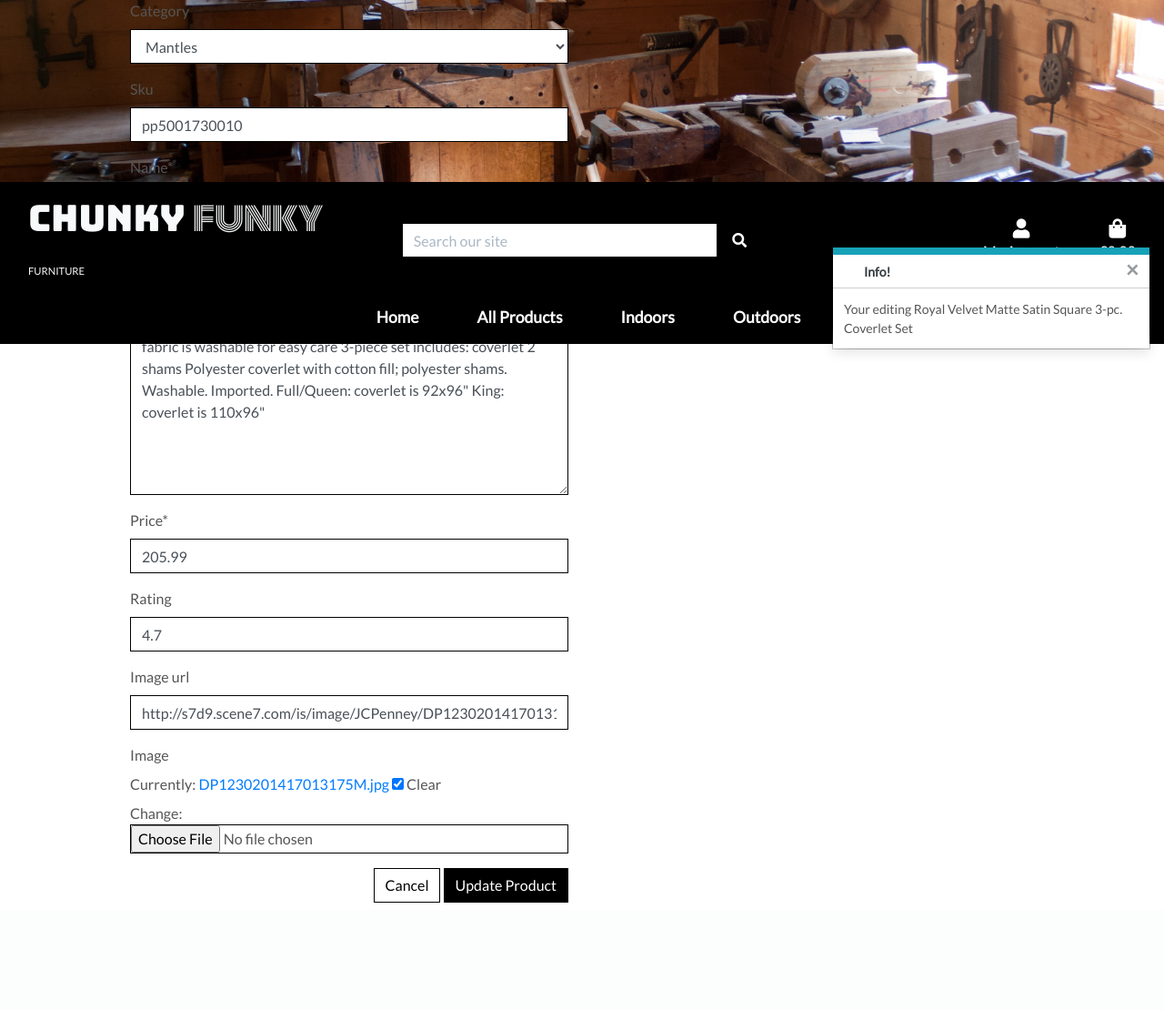
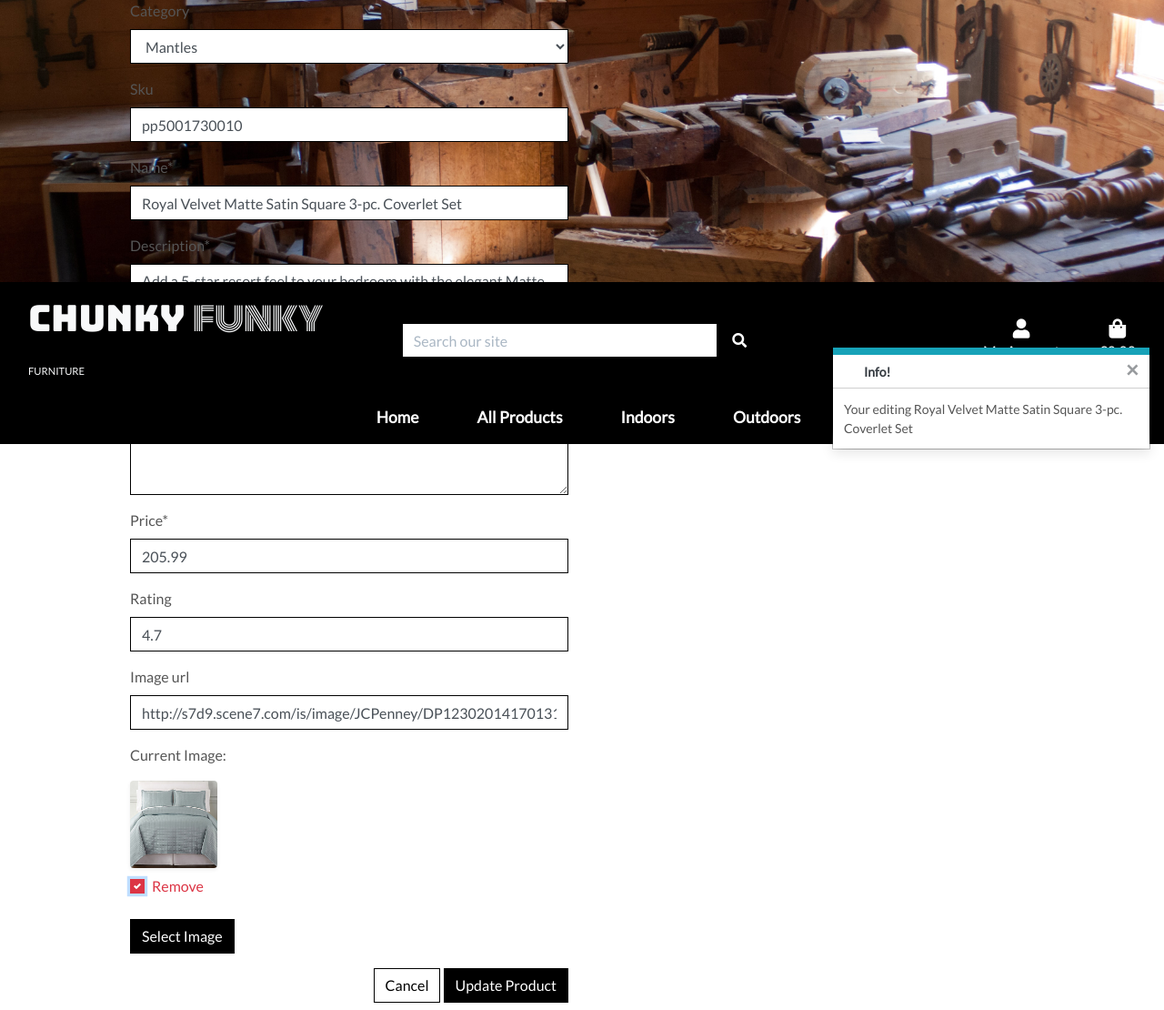
Before and after one commit to VinceNolan999/chunky_funky, a Django app: page /products/edit/3/ in a window 1280 px wide, after a click on "Remove". Shown: the part 317-1427 px from the top of the page at 91% size. Before the commit the page ends 1309 px from the top, so only its background shows below. Run offline with Django 3.2, Linux system fonts and the light colour scheme; the visitor is signed in with stand-in values (Sample User, id 1); data comes from the database, SQL or seed files in the repository; some libraries are stand-ins or nearby versions; some web fonts are replaced.

Commit message:
product image fixes

```diff
--- a/products/forms.py
+++ b/products/forms.py
@@ -4,6 +4,7 @@
 
 from django import forms
 from .models import Product, Category
+from .widgets import CustomClearableFileInput
 
 
 class ProductForm(forms.ModelForm):
@@ -11,6 +12,7 @@
     class Meta:
         model = Product
         fields = '__all__'
+    image = forms.ImageField(label='Image', required=False, widget=CustomClearableFileInput)
 
     def __init__(self, *args, **kwargs):
         super().__init__(*args, **kwargs)
--- /dev/null
+++ b/products/templates/products/custom_widget_templates/custom_clearable_file_input.html
@@ -0,0 +1,17 @@
+{% if widget.is_initial %}
+    <p>{{ widget.initial_text }}:</p>
+    <a href="{{ widget.value.url }}">
+        <img width="96" height="96" class="rounded shadow-sm" src="{{ widget.value.url }}">
+    </a>
+    {% if not widget.required %}
+        <div class="custom-control custom-checkbox mt-2">
+            <input class="custom-control-input" type="checkbox" name="{{ widget.checkbox_name }}" id="{{ widget.checkbox_id }}">
+            <label class="custom-control-label text-danger" for="{{ widget.checkbox_id }}">{{ widget.clear_checkbox_label }}</label>
+        </div>
+    {% endif %}<br>
+    {{ widget.input_text }}
+{% endif %}
+<span class="btn btn-black rounded-0 btn-file">
+    Select Image <input id="new-image" type="{{ widget.type }}" name="{{ widget.name }}"{% include "django/forms/widgets/attrs.html" %}>
+</span>
+<strong><p class="text-danger" id="filename"></p></strong>
--- a/products/templates/products/edit_product.html
+++ b/products/templates/products/edit_product.html
@@ -25,7 +25,13 @@
             <div class="col-12 col-md-6">
                 <form method="POST" action="{% url 'edit_product' product.id %}" class="form mb-2" enctype="multipart/form-data">
                     {% csrf_token %}
-                    {{ form | crispy }}
+                    {% for field in form %}
+                        {% if field.name != 'image' %}
+                            {{ field | as_crispy_field }}
+                        {% else %}
+                            {{ field }}
+                        {% endif %}
+                    {% endfor %}
                     <div class="text-right">
                         <a class="btn btn-outline-black rounded-0" href="{% url 'products' %}">Cancel</a>
                         <button class="btn btn-black rounded-0" type="submit">Update Product</button>
@@ -35,3 +41,13 @@
         </div>
     </div>
 {% endblock %}
+
+{% block postloadjs %}
+    {{ block.super }}
+    <script type="text/javascript">
+        $('#new-image').change(function() {
+            var file = $('#new-image')[0].files[0];
+            $('#filename').text(`Image will be set to: ${file.name}`);
+        });
+    </script>
+{% endblock %}
--- a/static/css/base.css
+++ b/static/css/base.css
@@ -187,6 +187,36 @@
     color: #aab7c4;
 }
 
+/* Product Form */
+
+.btn-file {
+    position: relative;
+    overflow: hidden;
+}
+
+.btn-file input[type="file"] {
+    position: absolute;
+    top: 0;
+    right: 0;
+    min-width: 100%;
+    min-height: 100%;
+    opacity: 0;
+    cursor: pointer;
+}
+
+.custom-checkbox .custom-control-label::before {
+    border-radius: 0;
+    border-color: #dc3545;
+}
+
+.custom-checkbox .custom-control-input:checked~.custom-control-label::before {
+    background-color: #dc3545;
+    border-color: #dc3545;
+    border-radius: 0;
+}
+
+
+
 /* ------------------------------- bootstrap toasts */
 
 .message-container {
```
Also changed, not shown: products/templates/products/add_product.html (+17 -1 lines), products/widgets.py (added, +9 -0 lines), media/CON_Flag_TlR5dzI.png (added).
